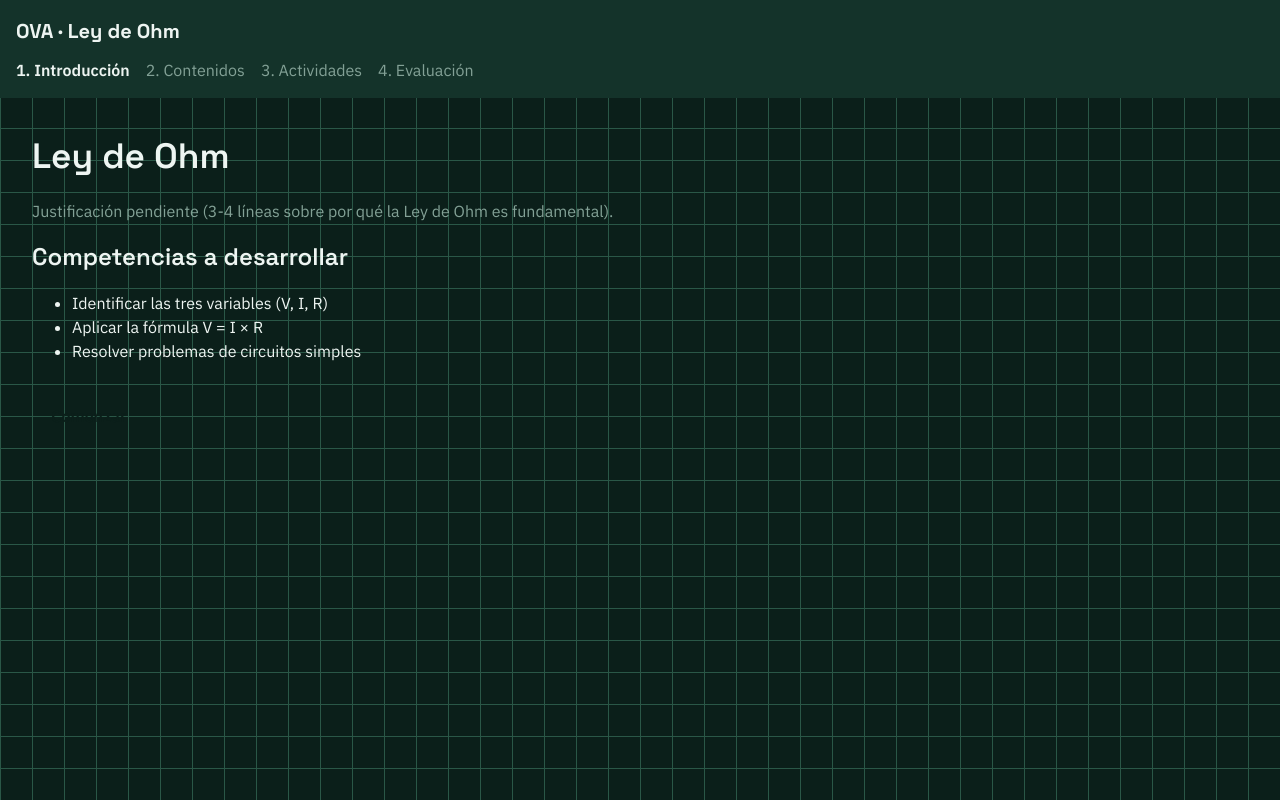
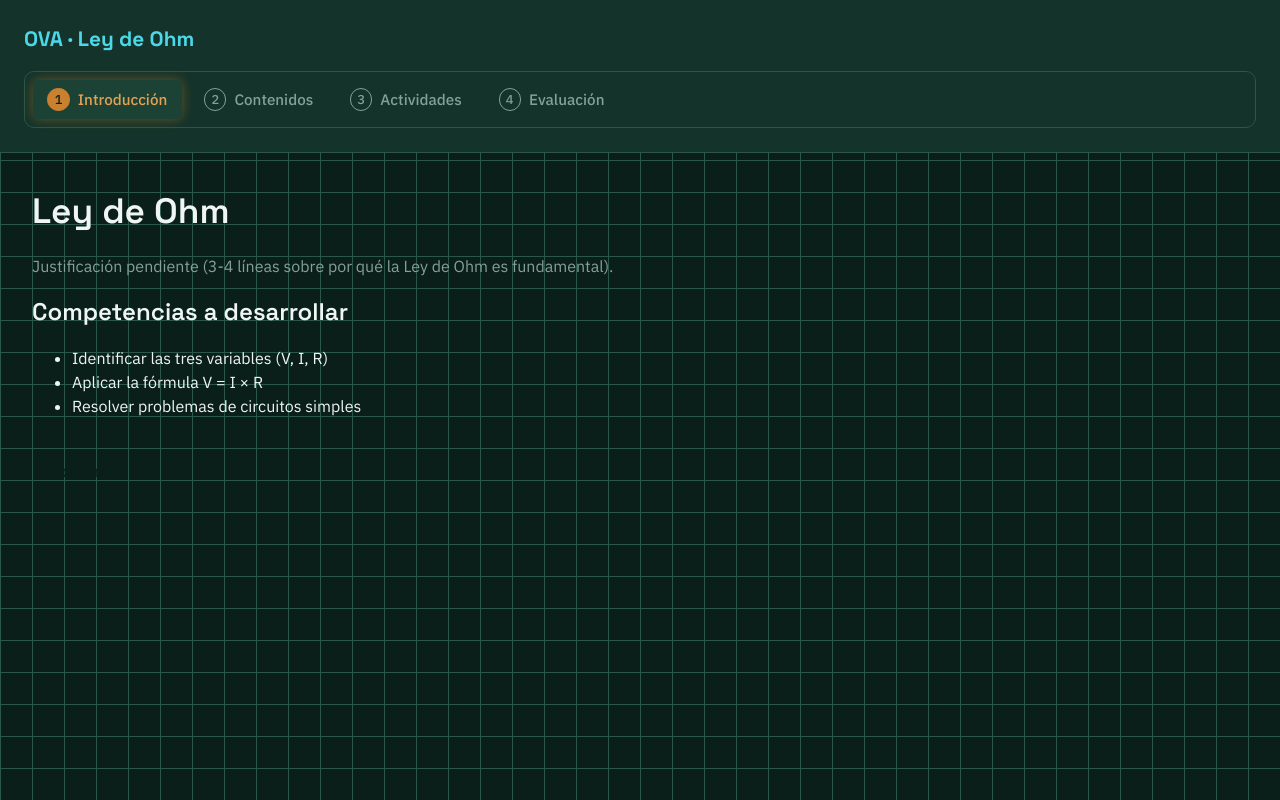
Before and after one commit to nicolasarias1709/Ova, a Vue app: page /#/introduccion in a window 1280 px wide. Built offline with nearby package versions, Linux system fonts and the light colour scheme.

Commit message:
segundo commit sabado

```diff
--- a/src/App.vue
+++ b/src/App.vue
@@ -19,14 +19,16 @@ import NavBar from './components/NavBar.vue'
 .ova-header {
   display: flex;
   flex-direction: column;
-  gap: 0.75rem;
-  padding: 1rem;
+  gap: var(--espacio-sm);
+  padding: var(--espacio-md);
   background: var(--color-fondo-suave);
+  border-bottom: 1px solid var(--color-borde);
 }
 
 .ova-titulo {
-  font-size: 1.25rem;
-  font-weight: bold;
+  font-size: 1.3rem;
+  font-weight: 700;
   font-family: var(--fuente-titulo);
+  color: var(--color-corriente);
 }
 </style>
--- a/src/components/NavBar.vue
+++ b/src/components/NavBar.vue
@@ -1,27 +1,87 @@
 <template>
   <nav class="navbar">
-    <RouterLink to="/introduccion">1. Introducción</RouterLink>
-    <RouterLink to="/contenidos">2. Contenidos</RouterLink>
-    <RouterLink to="/actividades">3. Actividades</RouterLink>
-    <RouterLink to="/evaluacion">4. Evaluación</RouterLink>
+    <RouterLink
+      v-for="paso in pasos"
+      :key="paso.ruta"
+      :to="paso.ruta"
+      class="navbar-item"
+    >
+      <span class="navbar-numero">{{ paso.numero }}</span>
+      <span class="navbar-texto">{{ paso.nombre }}</span>
+    </RouterLink>
   </nav>
 </template>
 
 <script setup>
+const pasos = [
+  { numero: 1, nombre: 'Introducción', ruta: '/introduccion' },
+  { numero: 2, nombre: 'Contenidos', ruta: '/contenidos' },
+  { numero: 3, nombre: 'Actividades', ruta: '/actividades' },
+  { numero: 4, nombre: 'Evaluación', ruta: '/evaluacion' }
+]
 </script>
 
 <style scoped>
 .navbar {
   display: flex;
-  gap: 1rem;
+  gap: var(--espacio-xs);
   flex-wrap: wrap;
+  background: var(--color-fondo-suave);
+  padding: var(--espacio-xs);
+  border-radius: var(--radio-borde);
+  border: 1px solid var(--color-borde);
 }
-.navbar a {
+
+.navbar-item {
+  display: flex;
+  align-items: center;
+  gap: 0.5rem;
+  padding: 0.5rem 0.9rem;
+  border-radius: var(--radio-borde-sm);
+  text-decoration: none;
   color: var(--color-texto-suave);
-  text-decoration: none;
+  transition: background var(--transicion-rapida), color var(--transicion-rapida);
 }
-.navbar a.router-link-active {
-  color: var(--color-primario);
-  font-weight: bold;
+
+.navbar-item:hover {
+  background: var(--color-fondo-elevado);
+  color: var(--color-texto);
+}
+
+.navbar-numero {
+  font-family: var(--fuente-datos);
+  font-size: 0.8rem;
+  width: 1.4rem;
+  height: 1.4rem;
+  display: flex;
+  align-items: center;
+  justify-content: center;
+  border-radius: 50%;
+  border: 1px solid currentColor;
+}
+
+.navbar-texto {
+  font-family: var(--fuente-texto);
+  font-weight: 500;
+  font-size: 0.95rem;
+}
+
+/* Paso activo: resaltado en cobre, con brillo sutil */
+.navbar-item.router-link-active {
+  background: var(--color-fondo-elevado);
+  color: var(--color-cobre-claro);
+  box-shadow: var(--sombra-brillo-cobre);
+}
+
+.navbar-item.router-link-active .navbar-numero {
+  background: var(--color-cobre);
+  border-color: var(--color-cobre);
+  color: var(--color-fondo);
+}
+
+@media (max-width: 480px) {
+  .navbar-texto {
+    display: none; /* en móvil solo se ve el número, ahorra espacio */
+  }
 }
 </style>
```
